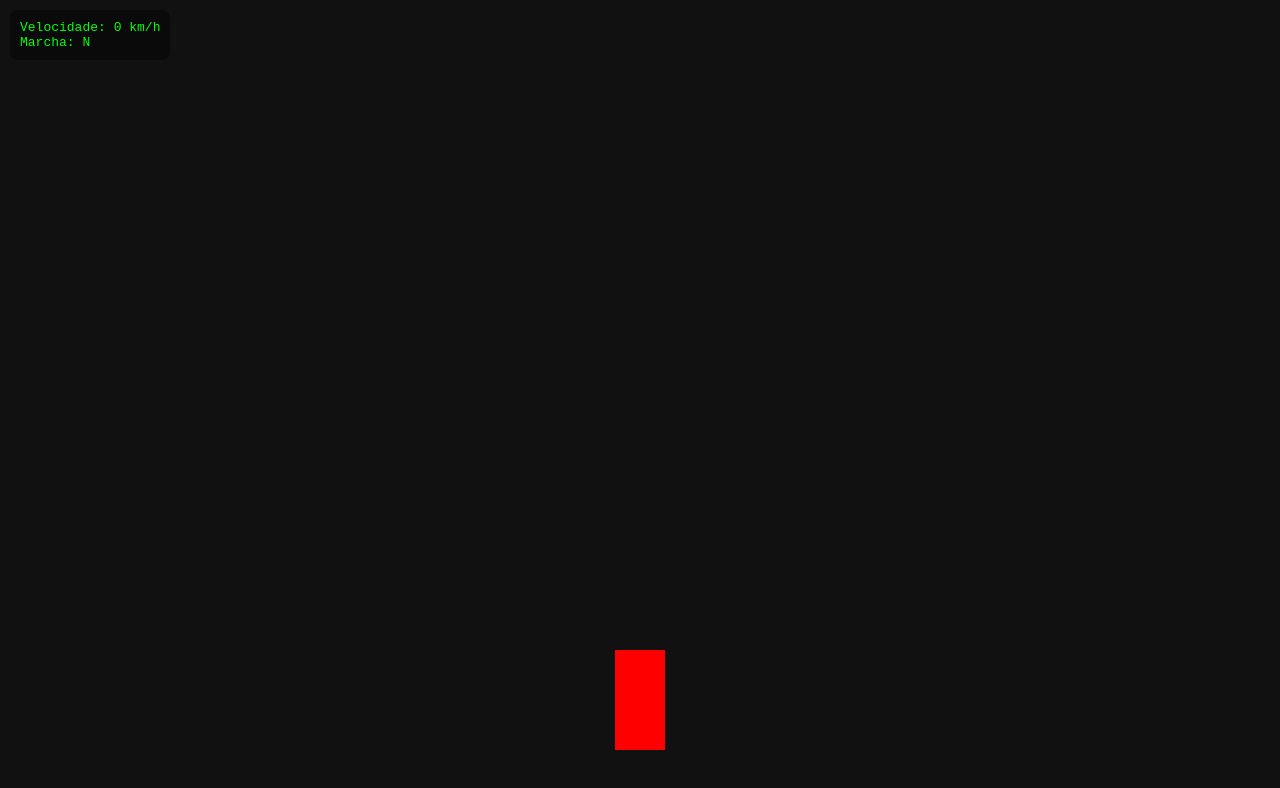
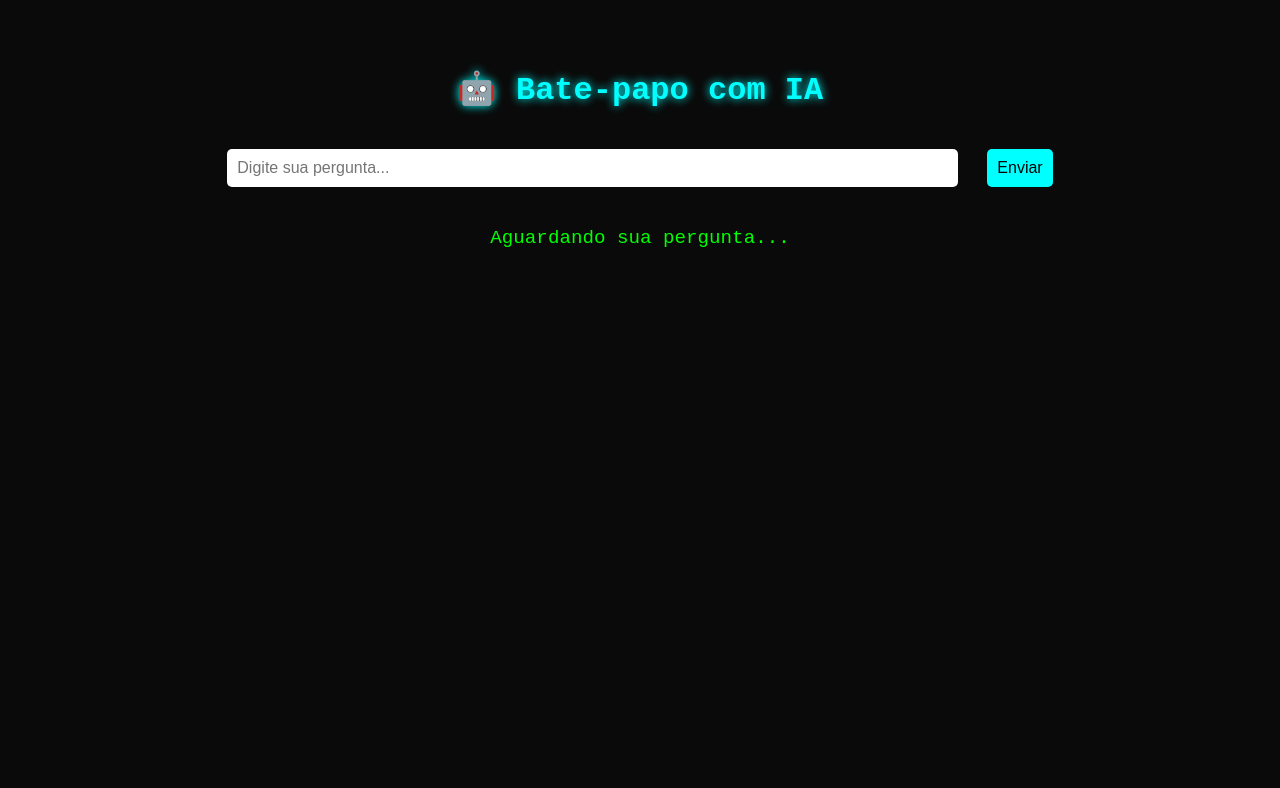
Before and after one commit to Theusx7z/Jogo, a plain HTML site: page index.html in a window 1280 px wide. Drawn offline with Linux system fonts and the light colour scheme.

Commit message:
Update index.html

```diff
--- a/index.html
+++ b/index.html
@@ -2,101 +2,97 @@
 <html lang="pt-br">
 <head>
   <meta charset="UTF-8">
-  <title>Simulador BeamNG-Like</title>
+  <title>Chat IA - Hugging Face</title>
   <style>
-    html, body {
-      margin: 0;
-      overflow: hidden;
-      height: 100%;
-      background: #111;
+    body {
+      background: #0a0a0a;
+      color: #00ff99;
+      font-family: 'Courier New', monospace;
+      padding: 40px;
+      text-align: center;
     }
 
-    canvas {
-      display: block;
+    h1 {
+      color: #00ffff;
+      margin-bottom: 30px;
+      text-shadow: 0 0 10px #00ffff;
     }
 
-    #hud {
-      position: absolute;
-      top: 10px;
-      left: 10px;
-      color: lime;
-      font-family: monospace;
-      background: rgba(0, 0, 0, 0.4);
+    input, button {
       padding: 10px;
-      border-radius: 8px;
+      font-size: 1em;
+      margin: 10px;
+      border: none;
+      border-radius: 5px;
+    }
+
+    input {
+      width: 60%;
+    }
+
+    button {
+      background-color: #00ffff;
+      color: #000;
+      cursor: pointer;
+    }
+
+    button:hover {
+      background-color: #00cccc;
+    }
+
+    #resposta {
+      margin-top: 30px;
+      font-size: 1.2em;
+      color: #0f0;
     }
   </style>
 </head>
 <body>
-  <div id="hud">
-    Velocidade: <span id="speed">0</span> km/h<br>
-    Marcha: <span id="gear">N</span>
-  </div>
-  <canvas id="game"></canvas>
+
+  <h1>🤖 Bate-papo com IA</h1>
+
+  <input type="text" id="mensagem" placeholder="Digite sua pergunta...">
+  <button onclick="enviar()">Enviar</button>
+
+  <div id="resposta">Aguardando sua pergunta...</div>
 
   <script>
-    const canvas = document.getElementById("game");
-    const ctx = canvas.getContext("2d");
-    canvas.width = window.innerWidth;
-    canvas.height = window.innerHeight;
+    async function enviar() {
+      const texto = document.getElementById("mensagem").value;
+      const resposta = document.getElementById("resposta");
 
-    let car = {
-      x: canvas.width / 2,
-      y: canvas.height - 100,
-      width: 50,
-      height: 100,
-      speed: 0,
-      gear: 'N',
-      angle: 0
-    };
-
-    let keys = {};
-
-    document.addEventListener("keydown", e => keys[e.key.toLowerCase()] = true);
-    document.addEventListener("keyup", e => keys[e.key.toLowerCase()] = false);
-
-    function drawCar() {
-      ctx.save();
-      ctx.translate(car.x, car.y);
-      ctx.rotate(car.angle);
-      ctx.fillStyle = "red";
-      ctx.fillRect(-car.width / 2, -car.height / 2, car.width, car.height);
-      ctx.restore();
-    }
-
-    function update() {
-      ctx.clearRect(0, 0, canvas.width, canvas.height);
-
-      // controle
-      if (keys['w']) {
-        car.speed += 0.5;
-        car.gear = 'D';
-      } else if (keys['s']) {
-        car.speed -= 0.5;
-        car.gear = 'R';
-      } else {
-        car.gear = 'N';
+      if (!texto.trim()) {
+        resposta.innerText = "Digite algo para começar.";
+        return;
       }
 
-      if (keys['a']) car.x -= 5;
-      if (keys['d']) car.x += 5;
+      resposta.innerText = "Pensando... 🤖";
 
-      // limites
-      if (car.speed > 120) car.speed = 120;
-      if (car.speed < -30) car.speed = -30;
+      const response = await fetch("https://api-inference.huggingface.co/models/microsoft/DialoGPT-medium", {
+        method: "POST",
+        headers: {
+          "Authorization": "Bearer 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",
+          "Content-Type": "application/json"
+        },
+        body: JSON.stringify({ inputs: texto })
+      });
 
-      car.y -= car.speed * 0.1;
+      const data = await response.json();
 
-      drawCar();
+      try {
+        if (Array.isArray(data) && data[0]?.generated_text) {
+          resposta.innerText = "🤖: " + data[0].generated_text;
+        } else if (data?.generated_text) {
+          resposta.innerText = "🤖: " + data.generated_text;
+        } else {
+          resposta.innerText = "❌ Erro ao gerar resposta.";
+          console.log(data);
+        }
+      } catch (e) {
+        resposta.innerText = "❌ Resposta inválida.";
+      }
+    }
+  </script>
 
-      // HUD
-      document.getElementById("speed").textContent = Math.abs(Math.round(car.speed));
-      document.getElementById("gear").textContent = car.gear;
-
-      requestAnimationFrame(update);
-    }
-
-    update();
-  </script>
 </body>
 </html>
```
